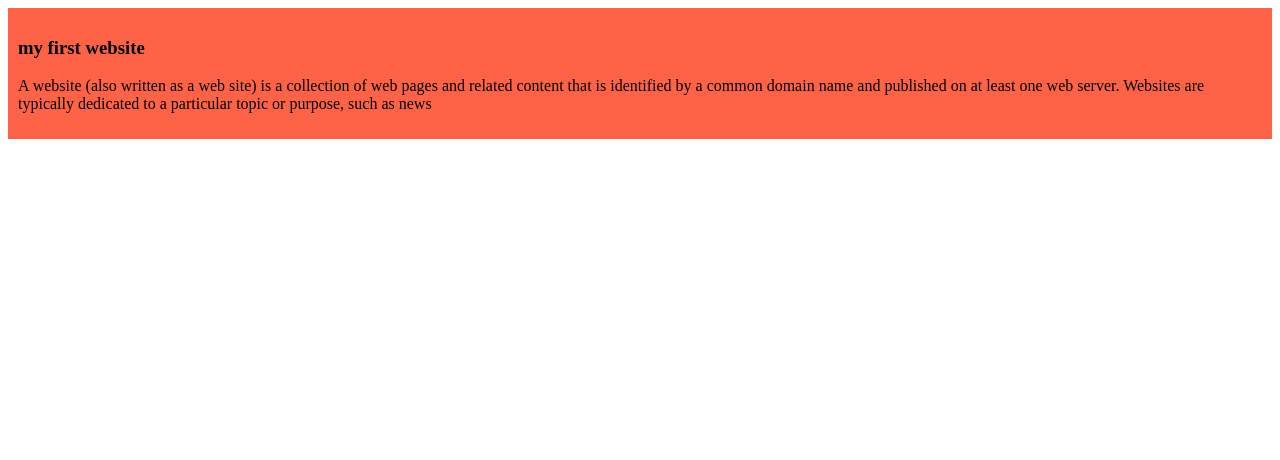
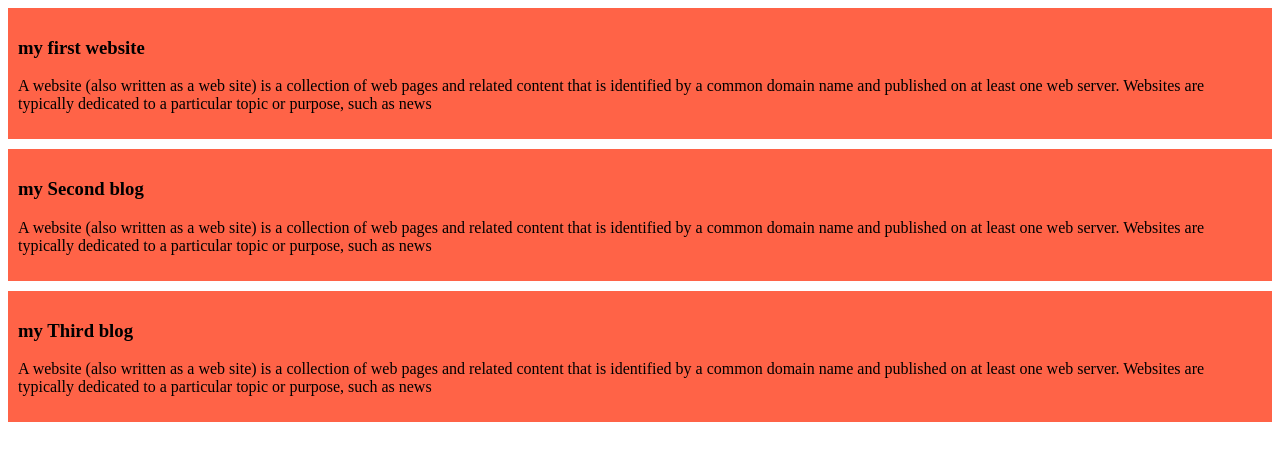
Before and after one commit to Rainy1650/my-shimple-website, a plain HTML site: page index.html in a window 1280 px wide. Drawn offline with Linux system fonts and the light colour scheme.

Commit message:
Second and thrid blog added

```diff
--- a/index.html
+++ b/index.html
@@ -15,5 +15,21 @@
     typically dedicated to a particular topic or purpose,
     such as news </p>
 </div>
+<div>
+    <h3>my Second blog</h3>
+<p> A website (also written as a web site) is a collection of web
+pages and related content that is identified by a common domain
+name and published on at least one web server. Websites are
+typically dedicated to a particular topic or purpose,
+such as news </p>
+</div>
+<div>
+    <h3>my Third blog</h3>
+<p> A website (also written as a web site) is a collection of web
+pages and related content that is identified by a common domain
+name and published on at least one web server. Websites are
+typically dedicated to a particular topic or purpose,
+such as news </p>
+</div>
 </body>
 </html>
--- a/styles/Blog.css
+++ b/styles/Blog.css
@@ -1,4 +1,5 @@
 div{
     background-color: tomato;
     padding:10px;
+    margin-bottom: 10px;
 }
```
